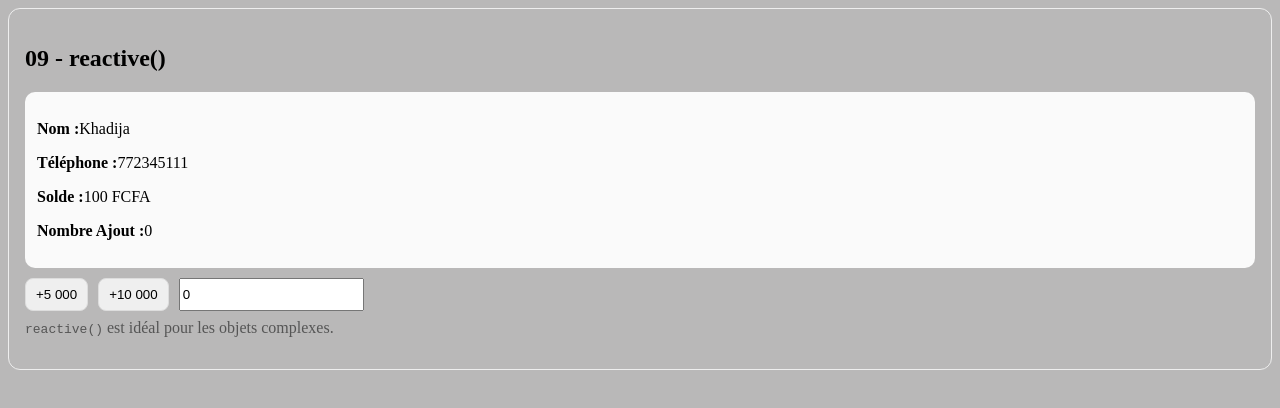
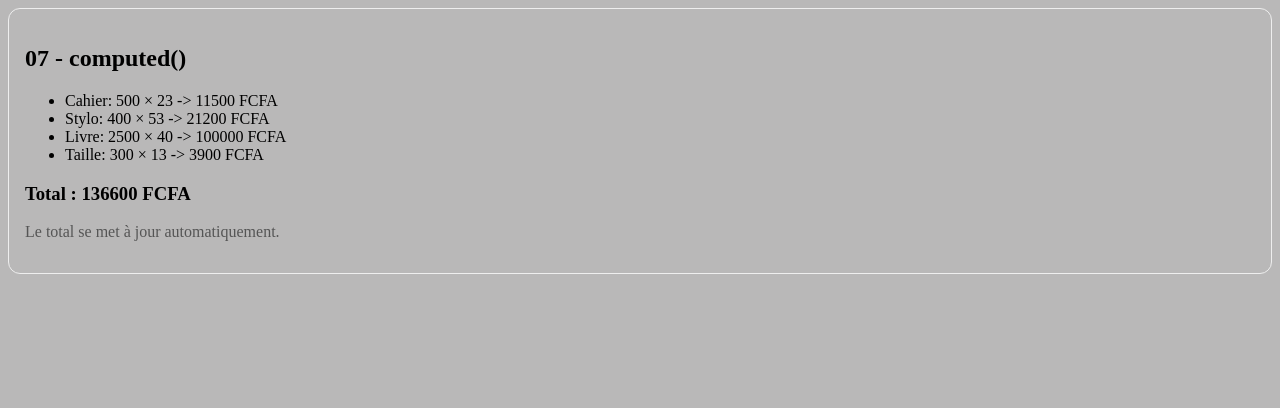
Before and after one commit to khadijadiop-g/VUECOURS, a Vue app in the folder cours/: page / in a window 1280 px wide. Shown: the top 408 px of the page. Built offline with nearby package versions, Linux system fonts and the light colour scheme.

Commit message:
Computed

```diff
--- a/cours/src/App.vue
+++ b/cours/src/App.vue
@@ -1,13 +1,10 @@
 <script setup>
-import Reactive from './demos/06_Reactive/Reactive.vue';
-
+import Computed from './demos/07_Computed/Computed.vue';
+// import Reactive from './demos/06_Reactive/Reactive.vue';
 // import FormEvent from './demos/05_Event/FormEvent.vue';
-
 // import Event from './demos/05_Event/Event.vue';
-
 // import VBind from './demos/03_VBind/VBind.vue';
 // import AttributDynamic from './demos/04_AttributDynamic/AttributDynamic.vue';
-
 // import Interpolation from './demos/02_Interpolation/Interpolation.vue';
 
 
@@ -16,7 +13,8 @@ import Reactive from './demos/06_Reactive/Reactive.vue';
 <template>
 
 <div>
-    <Reactive></Reactive>
+    <Computed></Computed>
+    <!-- <Reactive></Reactive> -->
     <!-- <FormEvent></FormEvent> -->
     <!-- <Event></Event> -->
     <!-- <AttributDynamic/> -->
--- /dev/null
+++ b/cours/src/demos/07_Computed/Computed.vue
@@ -0,0 +1,54 @@
+<script setup>
+import { computed, reactive } from 'vue';
+
+
+
+// const tab = [1,2,3]
+// let s = 0;
+
+// tab.forEach(i => {
+//     s=s+i;
+
+// });
+
+// somme = tab.reduce((s,i)=>s+i,0)
+
+
+
+
+
+
+const cart = reactive([
+    {nom:'Cahier',prix:500,stock:23},
+    {nom:'Stylo',prix:400,stock:53},
+    {nom:'Livre',prix:2500,stock:40},
+    {nom:'Taille',prix:300,stock:13}
+]);
+const total = computed( function (){
+    return cart.reduce((somme,product)=>somme + product.prix* product.stock,0)
+});
+
+</script>
+
+<template>
+  <section class="card">
+    <h2>07 - computed()</h2>
+
+    <ul>
+      <li v-for="product in cart" :key="product.nom">
+       {{ product.nom }}: {{ product.prix }} × {{ product.stock }} -> {{ product.prix * product.stock }} FCFA
+      </li>
+    </ul>
+
+    <h3>Total : {{total}} FCFA</h3>
+
+    <p class="note">
+      Le total se met à jour automatiquement.
+    </p>
+  </section>
+</template>
+
+<style scoped>
+.card { padding:16px; border:1px solid #eee; border-radius:12px; }
+.note { margin-top:8px; color:#555; }
+</style>
```
Also changed, not shown: cours/src/demos/06_Reactive/Reactive.vue (+4 -3 lines).
